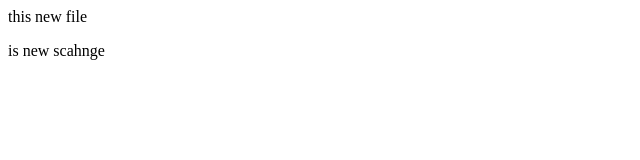
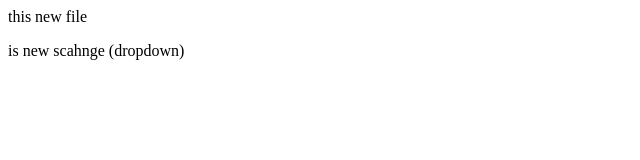
Before and after one commit to nikrandive/newlocalrepo, a plain HTML site: page index.html in a window 1280 px wide. Shown: the full height of the page, 0-640 px from the left. Drawn offline with Linux system fonts and the light colour scheme.

```diff
--- a/index.html
+++ b/index.html
@@ -1,2 +1,2 @@
 <p> this new file</p>
-<p>is new scahnge</p>
+<p>is new scahnge (dropdown)</p>
```
